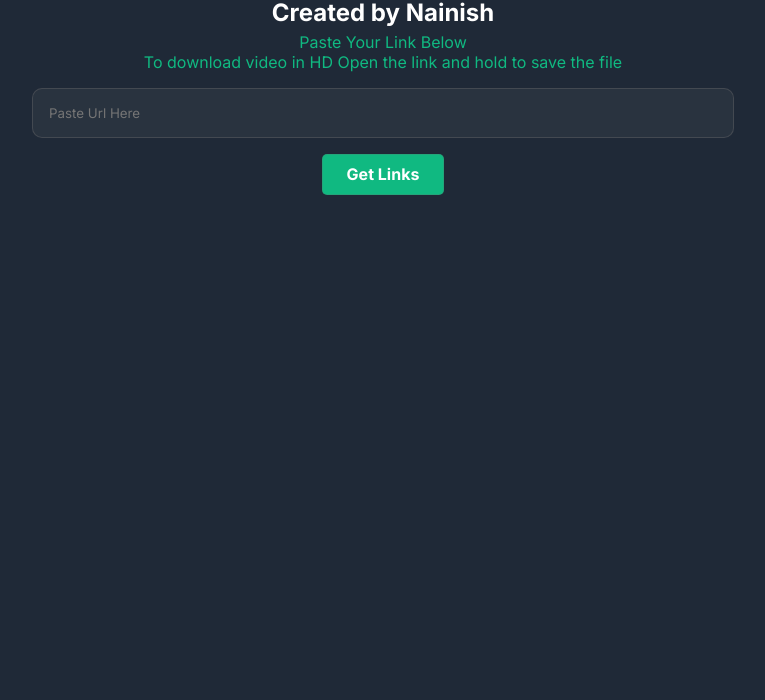
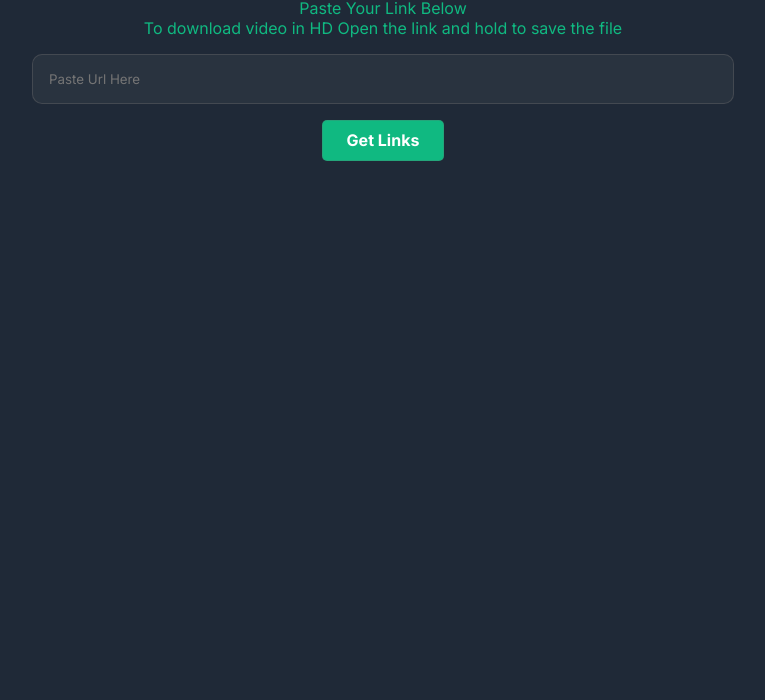
Before and after one commit to lecongphu/yt-downloader, a plain HTML site: page index.html in a window 1280 px wide. Shown: the part 100-800 px from the top of the page, without its empty margins (257-1022 px from the left). Drawn offline with Linux system fonts and the light colour scheme.

Commit message:
Update index.html

```diff
--- a/index.html
+++ b/index.html
@@ -11,7 +11,6 @@
     <div class="container">
       <div class="heroinfo">
         <h1>Youtube Downloader</h1>
-        <h2>Created by Nainish</h2>
         <p>
           Paste Your Link Below <br />
           To download video in HD Open the link and hold to save the file
```
